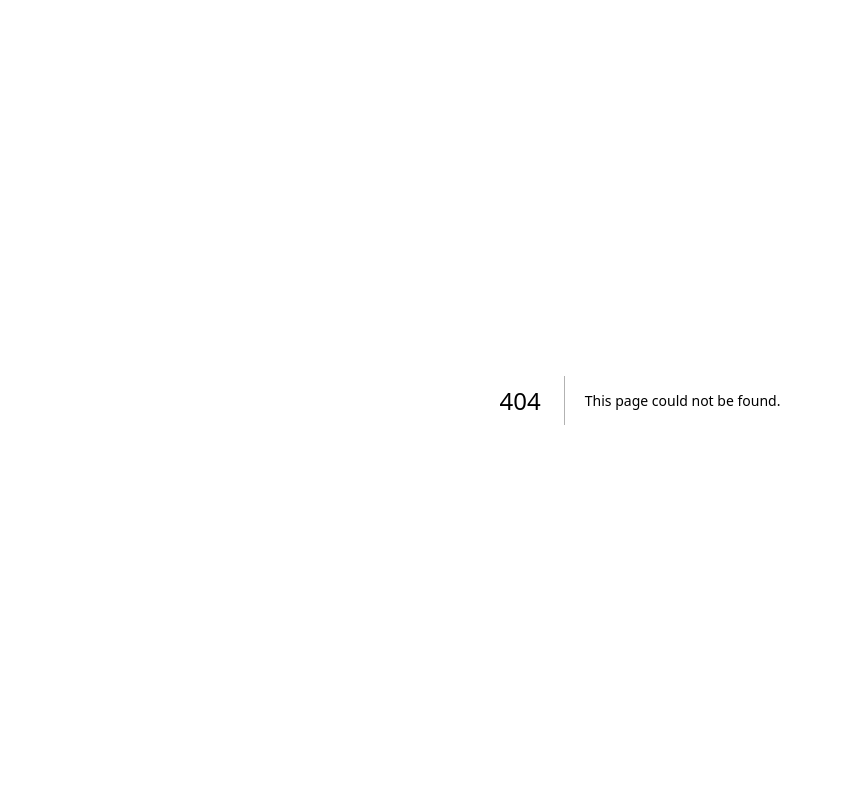
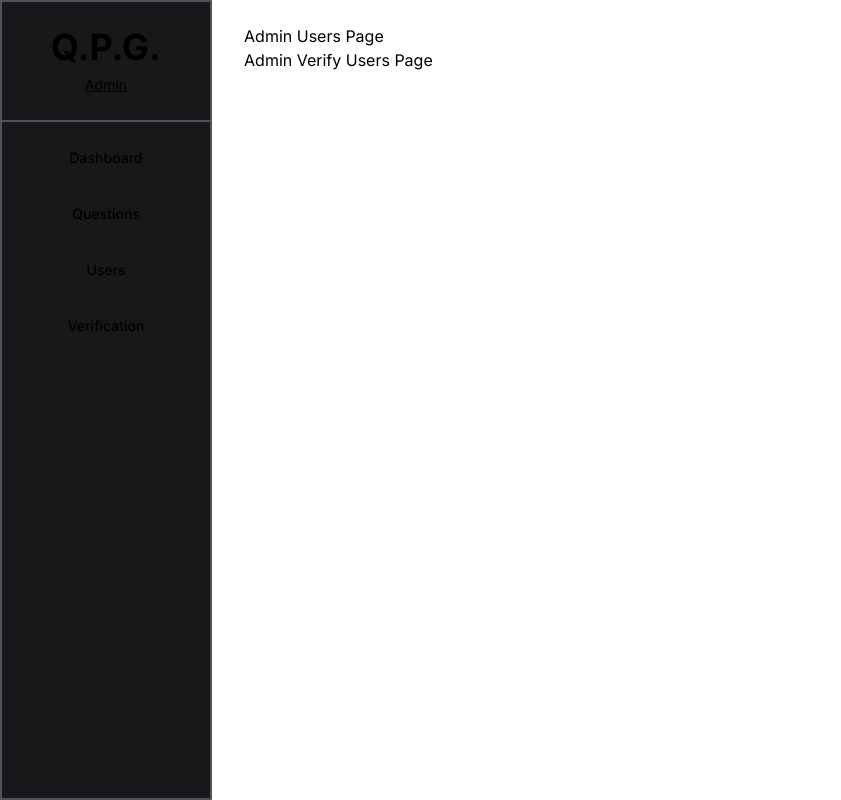
Before and after one commit to Room1097/question-paper-generator, a Next.js app: page /admin/users in a window 1280 px wide. Before the commit this address had no page. Shown: the whole page, without its empty margins (0-841 px from the left). Built offline with nearby package versions, Linux system fonts and the light colour scheme.

Commit message:
created routes to navigate admin dashboard

```diff
--- /dev/null
+++ b/app/(admin)/(routes)/admin/layout.tsx
@@ -0,0 +1,16 @@
+import SideMenu from "@/components/Dashboard/SideMenu";
+
+export default function AdminLayout({
+  children,
+}: Readonly<{
+  children: React.ReactNode;
+}>) {
+  return (
+    <div className="flex">
+        <SideMenu />
+      <div className="container my-6">
+        {children}
+        </div>
+    </div>
+  );
+}
--- /dev/null
+++ b/app/(admin)/(routes)/admin/questions/page.tsx
@@ -0,0 +1,7 @@
+export default function AdminQuestions() {
+  return (
+    <div>
+      <h1>Admin Question Page</h1>
+    </div>
+  );
+}
--- /dev/null
+++ b/app/(admin)/(routes)/admin/users/page.tsx
@@ -0,0 +1,8 @@
+export default function AdminQuestions() {
+    return (
+      <div>
+        <h1>Admin Users Page</h1>
+        <h1>Admin Verify Users Page</h1>
+      </div>
+    );
+  }
--- a/components/Dashboard/Dashboard.tsx
+++ b/components/Dashboard/Dashboard.tsx
@@ -4,13 +4,9 @@ import SideMenu from "./SideMenu";
 import DashboardCards from "./DashboardCards";
 const Dashboard = () => {
   return (
-    <div className="flex">
-      <div>
-        <SideMenu />
-      </div>
     <div className="flex flex-col gap-20">
-        <Header />
-        <div className="grid grid-cols-3 gap-6 pr-16">
+      <Header>Dashboard</Header>
+      <div className="grid grid-cols-3 gap-6 pr-8">
         <DashboardCards title="Users" body="20" sub="Total Active Users" />
         <DashboardCards title="Questions" body="1000" sub="Total Questions" />
         <DashboardCards
@@ -25,7 +21,6 @@ const Dashboard = () => {
         />
       </div>
     </div>
-    </div>
   );
 };
 
--- a/components/Dashboard/Header.tsx
+++ b/components/Dashboard/Header.tsx
@@ -1,10 +1,11 @@
-import React from "react";
+import React, { ReactNode } from "react";
 import { Separator } from "../ui/separator";
-const Header = () => {
+
+const Header = ({ children }: { children: ReactNode }) => {
   return (
     <div>
-      <h1 className="text-3xl font-bold pl-16 pt-4">Admin Page</h1>
-      <Separator className="w-[80vw] mt-2 p-[1px]"/>
+      <h1 className="text-4xl mb-4">{children}</h1>
+      <Separator />
     </div>
   );
 };
--- a/components/Dashboard/SideMenu.tsx
+++ b/components/Dashboard/SideMenu.tsx
@@ -9,16 +9,16 @@ const SideMenu = () => {
         <h3 className="text-sm underline">Admin</h3>
       </div>
       <Button variant="ghost" className="active:scale-95">
-        <Link href="/">Dashboard</Link>
+        <Link href="/admin/dashboard">Dashboard</Link>
       </Button>
       <Button variant="ghost" className="active:scale-95">
-        <Link href="/">Questions</Link>
+        <Link href="/admin/questions">Questions</Link>
       </Button>
       <Button variant="ghost" className="active:scale-95">
-        <Link href="/">Users</Link>
+        <Link href="/admin/users">Users</Link>
       </Button>
       <Button variant="ghost" className="active:scale-95">
-        <Link href="/">Verification</Link>
+        <Link href="/admin/verify">Verification</Link>
       </Button>
     </div>
   );
```
Also changed, not shown: app/(admin)/(routes)/admin/verify/page.tsx (renamed from app/(admin)/(routes)/admin/dashboard/verify/page.tsx). Lines whose indentation alone changed are shown as unchanged.
